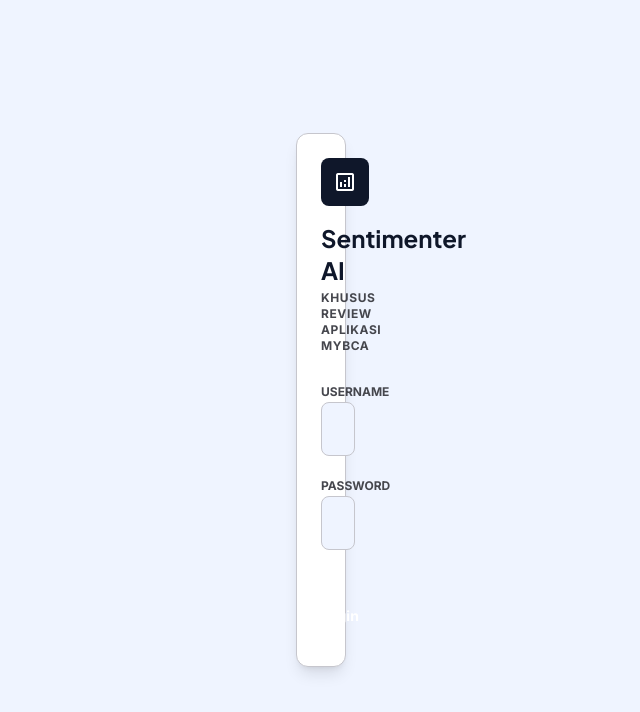
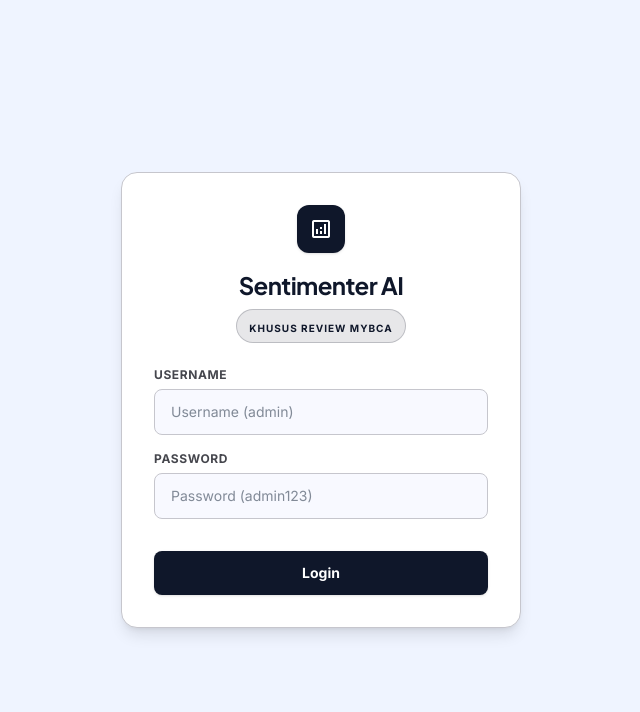
Before and after one commit to doctordoom101/Sentimenter-AI, a React (Vite) app in the folder sentimenter-fe/: page /login in a window 1280 px wide. Shown: the top 712 px of the page, without its empty margins (319-959 px from the left). Built offline with nearby package versions, Linux system fonts and the light colour scheme.

Commit message:
fix(fe): prevent login box squishing by using flex-col and explicit sizing

```diff
--- a/sentimenter-fe/src/App.jsx
+++ b/sentimenter-fe/src/App.jsx
@@ -1059,46 +1059,48 @@
     };
 
     return (
-        <div className="min-h-screen flex items-center justify-center bg-surface-container-low px-md">
-            <div className="w-full max-w-md bg-white p-lg rounded-xl border border-outline-variant shadow-lg space-y-lg">
-                <div className="text-center space-y-xs">
-                    <div className="size-12 bg-primary rounded-lg flex items-center justify-center mx-auto mb-md">
+        <div className="min-h-screen w-full flex flex-col items-center justify-center bg-surface-container-low p-6">
+            <div className="w-full max-w-[400px] bg-white p-8 rounded-2xl border border-outline-variant shadow-lg flex flex-col gap-6">
+                <div className="text-center flex flex-col items-center gap-2">
+                    <div className="w-12 h-12 bg-primary rounded-xl flex items-center justify-center shadow-sm mb-2 flex-shrink-0">
                         <span className="material-symbols-outlined text-white text-3xl">analytics</span>
                     </div>
-                    <h2 className="text-2xl font-bold font-plus-jakarta-sans text-primary">Sentimenter AI</h2>
-                    <p className="text-xs text-on-surface-variant uppercase font-bold tracking-wider">Khusus Review Aplikasi myBCA</p>
+                    <h2 className="text-2xl font-bold font-plus-jakarta-sans text-primary tracking-tight">Sentimenter AI</h2>
+                    <div className="px-3 py-1 bg-primary-container/10 border border-primary/20 rounded-full">
+                        <span className="text-[10px] font-extrabold text-primary uppercase tracking-widest">Khusus Review myBCA</span>
+                    </div>
                 </div>
 
                 {error && (
-                    <div className="p-sm bg-error-container text-on-error-container text-xs font-bold rounded-lg text-center">
+                    <div className="p-3 bg-error-container text-on-error-container text-xs font-bold rounded-lg text-center border border-error/20">
                         {error}
                     </div>
                 )}
 
-                <form onSubmit={handleLogin} className="space-y-md">
-                    <div className="space-y-xs">
-                        <label className="text-xs font-bold text-on-surface-variant uppercase">Username</label>
+                <form onSubmit={handleLogin} className="flex flex-col gap-4">
+                    <div className="flex flex-col gap-1.5">
+                        <label className="text-xs font-bold text-on-surface-variant uppercase tracking-wider">Username</label>
                         <input
                             type="text"
-                            className="w-full bg-surface-container-low border border-outline-variant rounded-lg p-md text-sm focus:ring-2 focus:ring-primary/20 transition-all"
+                            className="w-full bg-surface-bright border border-outline-variant rounded-lg px-4 py-3 text-sm focus:ring-2 focus:ring-primary/20 transition-all outline-none"
                             placeholder="Username (admin)"
                             value={username}
                             onChange={(e) => setUsername(e.target.value)}
                             required
                         />
                     </div>
-                    <div className="space-y-xs">
-                        <label className="text-xs font-bold text-on-surface-variant uppercase">Password</label>
+                    <div className="flex flex-col gap-1.5">
+                        <label className="text-xs font-bold text-on-surface-variant uppercase tracking-wider">Password</label>
                         <input
                             type="password"
-                            className="w-full bg-surface-container-low border border-outline-variant rounded-lg p-md text-sm focus:ring-2 focus:ring-primary/20 transition-all"
+                            className="w-full bg-surface-bright border border-outline-variant rounded-lg px-4 py-3 text-sm focus:ring-2 focus:ring-primary/20 transition-all outline-none"
                             placeholder="Password (admin123)"
                             value={password}
                             onChange={(e) => setPassword(e.target.value)}
                             required
                         />
                     </div>
-                    <button type="submit" className="w-full bg-primary text-white py-md rounded-lg text-sm font-bold hover:opacity-90 transition-opacity mt-lg">
+                    <button type="submit" className="w-full bg-primary text-white py-3 rounded-lg text-sm font-bold hover:opacity-90 transition-opacity mt-4 shadow-sm cursor-pointer">
                         Login
                     </button>
                 </form>
```
